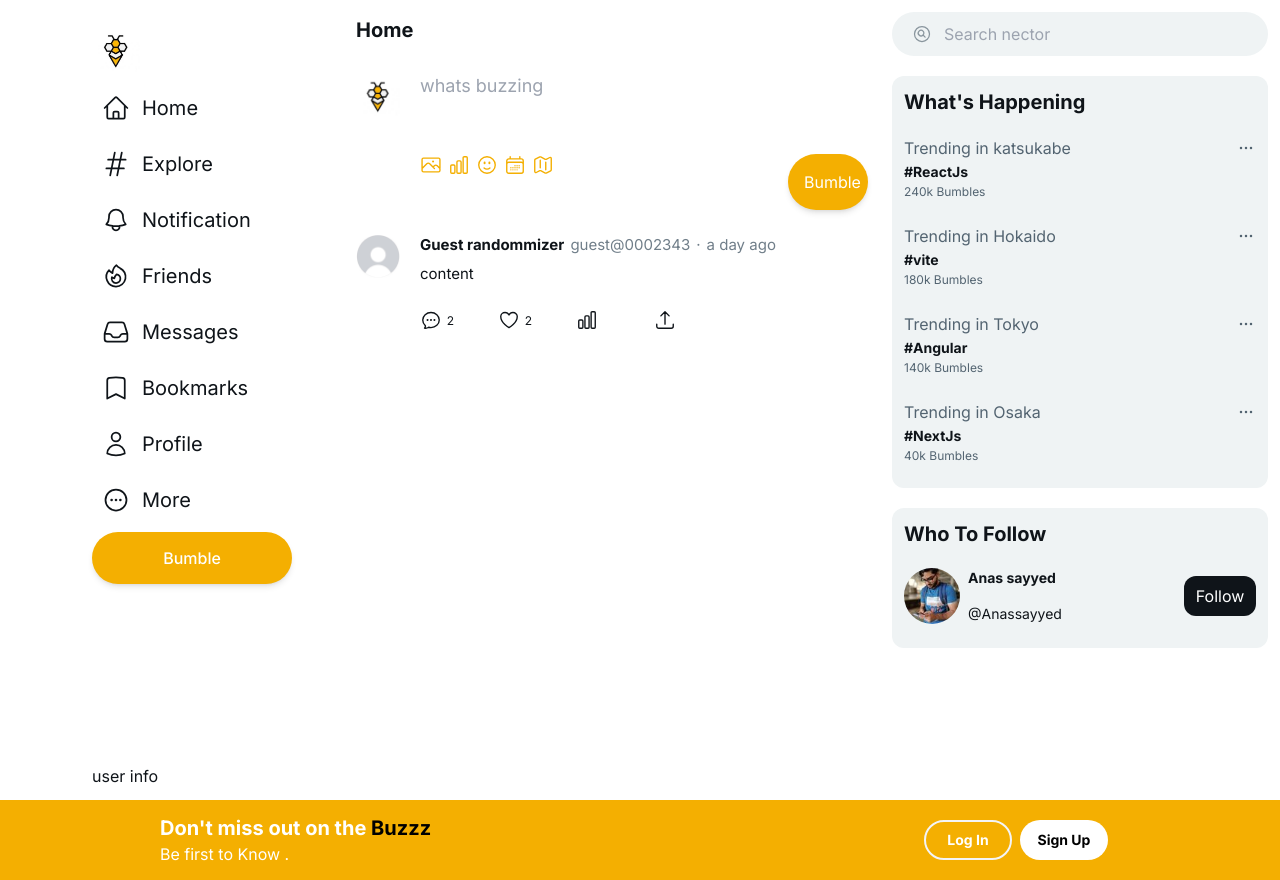
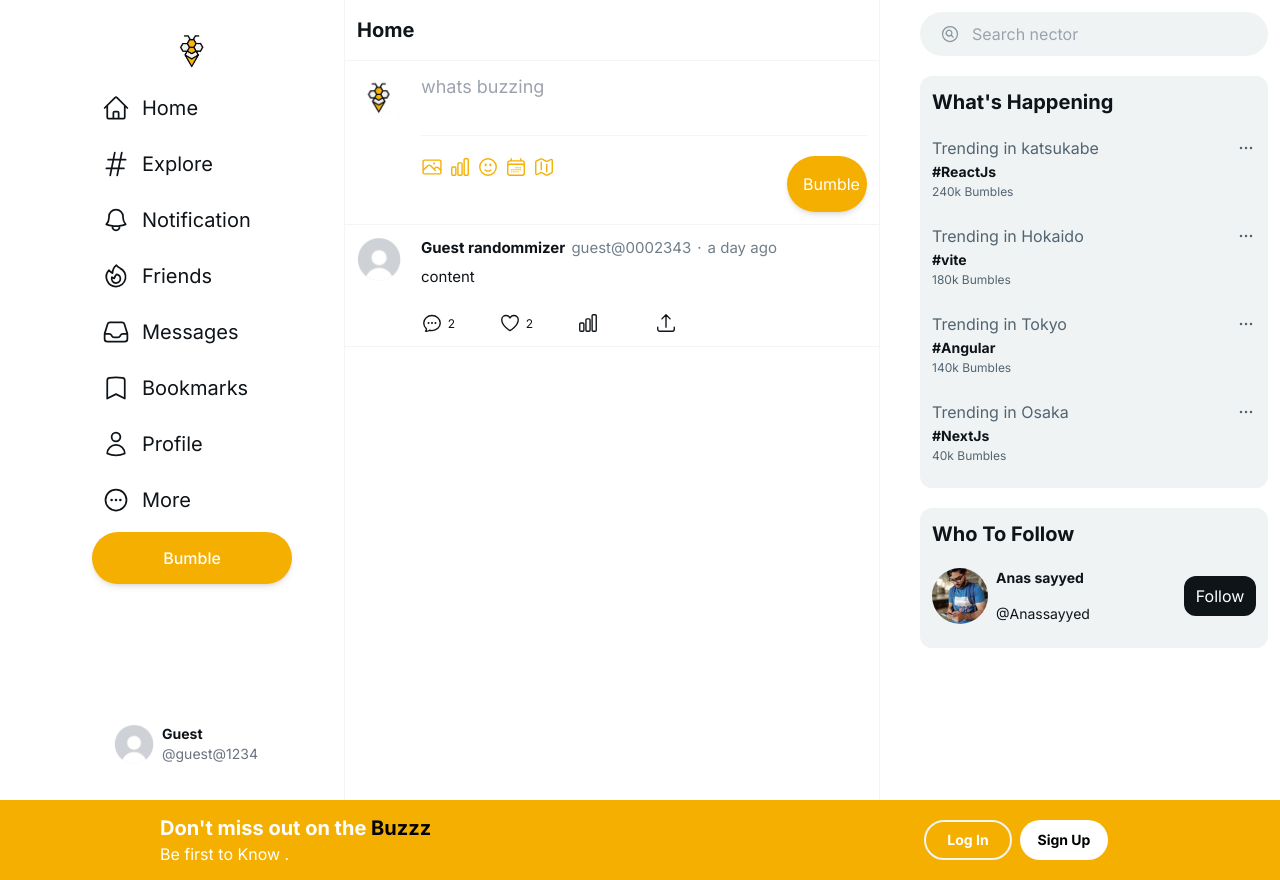
Before and after one commit to Venomanas/Busy-Bee, a Next.js app: page / in a window 1280 px wide. Built offline with nearby package versions, Linux system fonts and the light colour scheme; no server answers.

Commit message:
email/password funcionality done

```diff
--- a/components/Post.tsx
+++ b/components/Post.tsx
@@ -4,7 +4,7 @@ import React from 'react'
 
 export default function Post() {
   return (
-    <div>
+    <div className='border-b border-gray-100'>
       <PostHeader />
       <div className="ml-16 p-3 flex space-x-14">
         <div className=" relative ">
--- a/components/PostFeed.tsx
+++ b/components/PostFeed.tsx
@@ -3,9 +3,8 @@ import PostInput from '@/components/PostInput'
 import Post from '@/components/Post'
 export default function PostFeed() {
   return (
-    <div className='flex-grow  max-w-2xl'>
-      <div className="
-       py-4 px-3 text-lg sm:text-xl sticky top-0 z-50 bg-white bg-opacity-80 backdrop-blur-sm font-bold">Home
+    <div className='flex-grow max-w-2xl border-x  border-gray-100'>
+      <div className="py-4 px-3 text-lg sm:text-xl sticky top-0 z-50 bg-white bg-opacity-80 backdrop-blur-sm font-bold border-b border-gray-100">Home
       </div>
        <PostInput />
        <Post />
--- a/components/PostInput.tsx
+++ b/components/PostInput.tsx
@@ -4,7 +4,7 @@ import { CalendarDaysIcon, ChartBarIcon, FaceSmileIcon, MapIcon, PhotoIcon } fro
 
 export default function PostInput() {
   return (
-    <div className="flex space-x-5 p-3 ">
+    <div className="flex space-x-5 p-3 border-b border-gray-100 ">
       <Image
         src={"/assets/beee.jpg"}
         width={44}
@@ -17,7 +17,7 @@ export default function PostInput() {
           className="resize-none outline-none w-full min-h-[50px] text-lg"
           placeholder="whats buzzing"
         />
-        <div className="flex justify-between pt-5">
+        <div className="flex justify-between pt-5  border-t border-gray-100">
           <div className="flex space-x-1.5">
             <PhotoIcon className="w-[22px] h-[22px] text-[#F4AF01]" />
             <ChartBarIcon className="w-[22px] h-[22px] text-[#F4AF01]" />
--- a/components/Sidebar.tsx
+++ b/components/Sidebar.tsx
@@ -13,7 +13,7 @@ import { HomeIcon,
 export default function Sidebar() {
   return (
     <nav className="hidden sm:flex flex-col sticky top-0 p-3 h-screen xl:ml-20 xl:mr-10 ">
-        <div className="relative h-full ">
+        <div className="relative h-full flex flex-col items-center">
             <div className="py-3">
             <Image src={'/assets/beee.jpg'} width={48} height={48} alt="logo" />
             </div>
@@ -30,7 +30,19 @@ export default function Sidebar() {
             Bumble
         </button>
         </ul>
-        <div className="absolute bottom-0">user info</div>
+        <div className="absolute bottom-3 flex items-center space-x-2 xl:p-3 xl:pe-6 hover:bg-gray-500 hover:bg-opacity-10 rounded-full transition cursor-pointer  ">
+           <Image
+                    src={'/assets/profile-pic.jpg'}
+                    width={36}
+                    height={36}
+                    alt="profile"
+                    className="w-10 h-10 rounded-full"
+                    />
+          <div className= "hidden xl:flex flex-col text-sm">
+            <span className="font-bold ">Guest</span>
+            <span className="text-gray-500">@guest@1234</span>
+          </div>
+          </div>
     </div>
     </nav>
   );
--- a/components/Widget.tsx
+++ b/components/Widget.tsx
@@ -4,7 +4,7 @@ import Image from 'next/image';
 
 export default function Widget() {
   return (
-    <div className=" p-3 hidden lg:flex flex-col space-y-5 w-[400px]">
+    <div className=" p-3 hidden lg:flex flex-col space-y-5 w-[400px] ps-10">
 
       <div className=" bg-[#EFF3F4] text-[#89959D] h-[44px] flex items-center space-x-3 rounded-full pl-5">
         <MagnifyingGlassCircleIcon className="w-[20px] h-[20px]" />
--- a/components/login.tsx
+++ b/components/login.tsx
@@ -1,9 +1,18 @@
+"use client"
+
 import React from 'react'
 import SignUpModal from './modals/SignUpModal';
 import LoginModal from './modals/LoginModal';
+import { useSelector } from 'react-redux';
+import { RootState } from '@/redux/store';
 
 export default function Login() {
+  const username = useSelector((state: RootState) => state.user.username)
+  console.log( username )
+
   return (
+    !username &&
+
     <div className="w-full h-[80px] bg-[#F4AF01] bottom-0 flex justify-center items-center md:space-x-5 lg:justify-between lg:px-20 xl:px-40 2xl:px-80px">
       <div className="hidden md:flex flex-col text-white">
         <span className="text-xl font-bold">Don't miss out on the <span className='text-black'>Buzzz</span></span>
--- a/components/modals/SignUpModal.tsx
+++ b/components/modals/SignUpModal.tsx
@@ -1,19 +1,51 @@
 "use client";
-import React , {useState} from "react";
+
+import React , {useEffect, useState} from "react";
 import { Modal } from "@mui/material";
 import { useSelector, useDispatch } from "react-redux";
 import { openSignUpModal, closeSignUpModal } from "@/redux/slices/modalSlice";
 import { AppDispatch } from "@/redux/store";
-import { EyeIcon, EyeSlashIcon, XCircleIcon, XMarkIcon } from "@heroicons/react/24/outline";
+import {
+  EyeIcon,
+  EyeSlashIcon,
+  XMarkIcon,
+} from "@heroicons/react/24/outline";
+import { createUserWithEmailAndPassword, onAuthStateChanged } from "firebase/auth";
+import { auth }  from "@/firebase";
+import { signInUser } from "@/redux/slices/userSlice";
 
 export default function SignUpModal() {
+
+  const [email,setEmail] = useState('')
+  const [password,setPassword] = useState('')
   const [showPassword,setShowPassword] = useState(false);
-  // Fix: Properly type your state. RootState should come from your store, not reduxjs/toolkit
+  const isOpen = useSelector((state: any) => state.modal.SignUpModalOpen);
+  const dispatch = useDispatch<AppDispatch>();
 
-const isOpen = useSelector((state: any) => state.modal.SignUpModalOpen);
+ async function handleSignUp() {
+    const userCredentials = await createUserWithEmailAndPassword(
+      auth,
+      email,
+      password
+    )
+  }
 
-  // Fix: Added missing useDispatch hook import and call
-  const dispatch = useDispatch<AppDispatch>();
+  useEffect(()=>{
+    const unSubscribe =  onAuthStateChanged(auth, (currentUser) => {
+      if(!currentUser) return console.log(currentUser)
+
+      //handle redux  actions
+        dispatch(signInUser(
+          {
+            name: "",
+            username: currentUser.email!.split("@")[0],
+            email: currentUser.email,
+            uid: currentUser.uid
+          }
+        ))
+      })
+      return unSubscribe
+  },[])
 
   return (
     <>
@@ -33,7 +65,7 @@ const isOpen = useSelector((state: any) => state.modal.SignUpModalOpen);
           <XMarkIcon className="w-7 mt-5 ms-5 cursor-pointer"
               onClick={() => dispatch(closeSignUpModal())}
           />
-          <form className="pt-10 pb-20 px-4 sm:px-20">
+          <div className="pt-10 pb-20 px-4 sm:px-20">
             <h1 className="text-3xl font-bold mb-10"> Create your account </h1>
             <div className="w-full space-y-5 mb-10">
               <input
@@ -45,12 +77,16 @@ const isOpen = useSelector((state: any) => state.modal.SignUpModalOpen);
                 className="w-full h-[54px] border border-gray-200 outline-none pl-3 rounded-[4px] focus:border-[#F4AF01] transition "
                 type="email"
                 placeholder="Email"
+                onChange={(e)=> setEmail(e.target.value)}
+                value={email}
               />
               <div className="w-full h-[54px] border border-gray-200   rounded-[4px] focus-within:border-[#F4AF01] transition flex items-center overflow-hidden pr-3">
                 <input
+                  className="w-full h-full ps-3 outline-none "
                   type={showPassword ? "text" : "password"}
                   placeholder="Password"
-                  className="w-full h-full ps-3 outline-none "
+                  onChange={(e)=> setPassword(e.target.value)}
+                  value={password}
                 />
                 <div
                   onClick={() => setShowPassword(!showPassword)}
@@ -60,14 +96,15 @@ const isOpen = useSelector((state: any) => state.modal.SignUpModalOpen);
                 </div>
               </div>
             </div>
-            <button className="bg-[#F4Af01] text-white h-[48px] rounded-full shadow-md mb-5 w-full">
+            <button className="bg-[#F4Af01] text-white h-[48px] rounded-full shadow-md mb-5 w-full"
+            onClick={()=> handleSignUp()}>
               Sign Up
             </button>
             <span className="mb-5 text-sm  text-center block"> or </span>
             <button className="bg-[#F4Af01] text-white h-[48px] rounded-full shadow-md mb-5 w-full">
               Log In as guest
             </button>
-          </form>
+          </div>
         </div>
       </Modal>
     </>
--- a/package.json
+++ b/package.json
@@ -18,6 +18,7 @@
     "@heroicons/react": "^2.1.3",
     "@mui/material": "^7.0.2",
     "@reduxjs/toolkit": "^2.7.0",
+    "firebase": "^11.6.0",
     "next": "14.1.4",
     "react": "18.2.0",
     "react-dom": "18.2.0",
--- /dev/null
+++ b/redux/slices/userSlice.ts
@@ -0,0 +1,31 @@
+import { createSlice } from '@reduxjs/toolkit'
+
+const initialState = {
+    name : "",
+    username: "",
+    email: "",
+    uid: ""
+}
+
+const userSlice = createSlice({
+  name: "user",
+  initialState,
+  reducers: {
+    signInUser: (state, action) => {
+        state.name = action.payload.name
+        state.username = action.payload.username
+        state.email = action.payload.email
+        state.uid = action.payload.uid
+    },
+    signOutUser: (state) => {
+        state.name = ""
+        state.username =""
+        state.email = ""
+        state.uid = ""
+    }
+  }
+});
+
+export const { signInUser , signOutUser } = userSlice.actions
+
+export default userSlice.reducer
--- a/redux/store.ts
+++ b/redux/store.ts
@@ -1,10 +1,11 @@
 import { configureStore } from "@reduxjs/toolkit";
 import modalSlice from "./slices/modalSlice"
-
+import userSlice from './slices/userSlice'
 
 export const store = configureStore({
   reducer: {
     modal: modalSlice,
+    user: userSlice,
   },
 });
 
```
Also changed, not shown: 2 other files (tests, documents, lock files or other folders).
